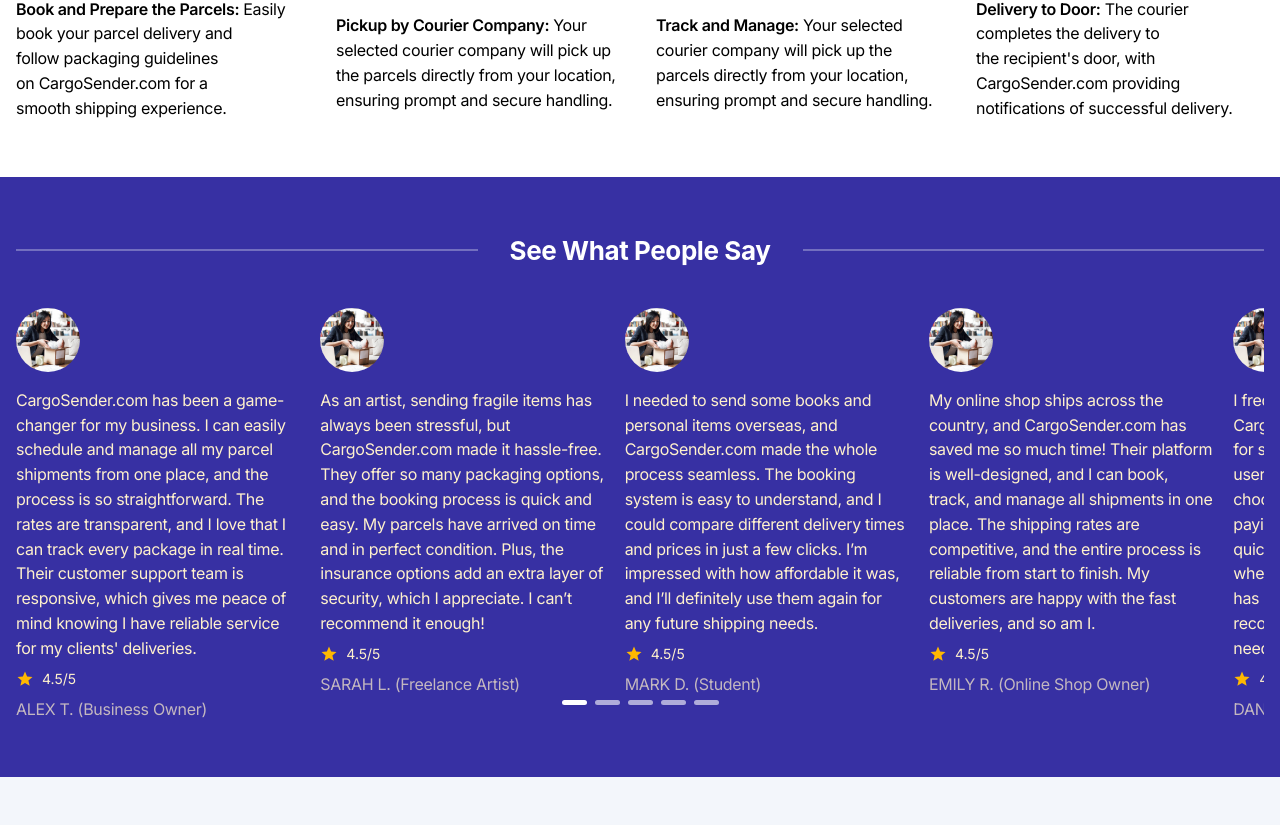
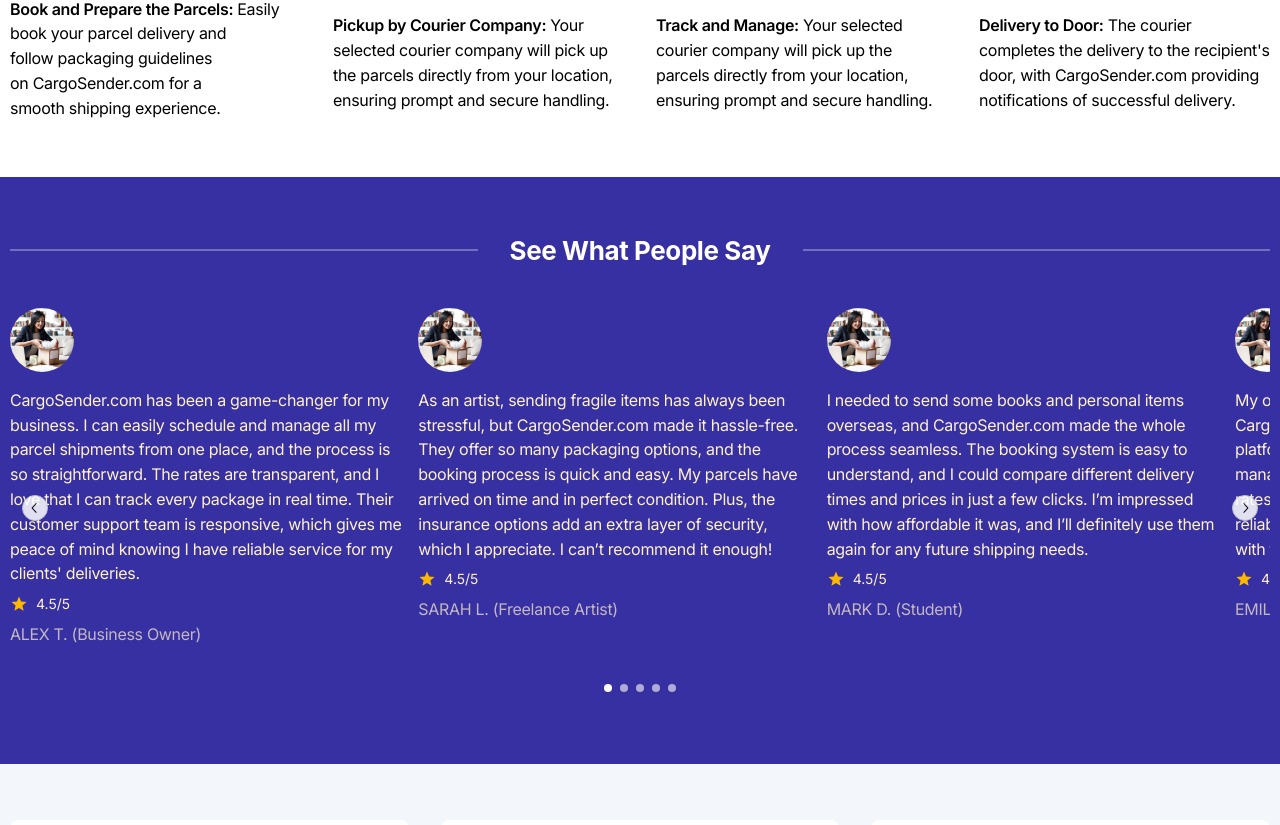
Before and after one commit to beesou777/cargo-sender, a Next.js app: page / in a window 1280 px wide. Shown: the part 1456-2281 px from the top of the page. Built offline with nearby package versions, Linux system fonts and the light colour scheme; no server answers.

Commit message:
fix : responsive and ui issue and some minor add up

```diff
--- a/package.json
+++ b/package.json
@@ -1,6 +1,6 @@
 {
   "name": "cargo-sender",
-  "version": "0.1.0",
+  "version": "0.1.1",
   "private": true,
   "scripts": {
     "dev": "next dev",
--- a/src/app/_sections/contact.tsx
+++ b/src/app/_sections/contact.tsx
@@ -5,25 +5,29 @@
 const ContactSection = () => {
   return (
     <article className="py-14">
-      <div className="safe-area flex rounded-lg bg-[url(/assets/images/contact-support-bg.jpg)] bg-cover overflow-hidden">
-        <div className="relative w-full max-w-[45%] h-[300px]">
+      <div className="safe-area grid grid-cols-6 gap-4 relative">
+        <div className="col-span-6 md:col-span-3">
+          <div className="relative w-full h-[300px] md:h-[400px] max-w-full">
             <Image
-            className="object-cover"
+              className="object-cover w-full h-full rounded-md"
               src="/assets/images/contact-support.jpg"
               alt="contact-image"
               fill
+              sizes="(max-width: 768px) 100vw, (min-width: 768px) 50vw, (min-width: 1024px) 600px"
             />
           </div>
-        <div className="p-14 flex flex-col gap-4 items-start ">
+        </div>
+      <div className="md:col-span-3 col-span-6 flex flex-col gap-4 items-start justify-center md:p-12">
         <Title order={2}>Save on Worldwide shipping with CargoSender</Title>
         <Text className="text-sm text-gray-600">
           Get started now, send an item.
         </Text>
-          <div className="flex mt-4 gap-4">
-            <Button rightSection={<Icon icon="ph:arrow-right-bold" />}>
+        <div className="flex sm:flex-row flex-col mt-4 gap-4 w-full md:w-[60%]">
+          <Button className="w-full" rightSection={<Icon icon="ph:arrow-right-bold" />}>
             Get a quote
           </Button>
           <Button
+            className="w-full"
             variant="outline"
             leftSection={<Icon icon="ri:headphone-line" />}
           >
@@ -32,7 +36,7 @@
         </div>
       </div>
     </div>
-    </article>
+    </article >
   );
 };
 
--- a/src/app/_sections/forms/cargoQuoteForm.tsx
+++ b/src/app/_sections/forms/cargoQuoteForm.tsx
@@ -49,7 +49,7 @@
   return (
     <form
       onSubmit={quoteForm.onSubmit(submitHandler)}
-      className="bg-white rounded-2xl p-8 m-4 grid gap-6"
+      className="bg-white rounded-2xl md:p-8 p-4 md:m-4 grid gap-6"
       action=""
     >
       <section className="grid gap-3">
@@ -63,7 +63,7 @@
         />
       </section>
 
-      <section className="grid gap-3">
+      <section className="grid gap-3 w-full overflow-x-hidden">
         <div className="flex justify-between items-center">
           <Text className="font-bold">Choose a service</Text>
           <Popover shadow="md">
--- a/src/app/_sections/hero.tsx
+++ b/src/app/_sections/hero.tsx
@@ -16,7 +16,7 @@
           Trustpilot
         </div>
       </span>
-      <Title className="text-6xl">
+      <Title className="h1">
         Save on Global shipping with CargoSender
       </Title>
       <div className="grid gap-2 mt-4">
@@ -46,7 +46,7 @@
 const HeroSection = () => {
   return (
     <article className={clsx("pb-10", "heroBg")}>
-      <div className="safe-area grid lg:grid-cols-2 align-middle gap-4 bg-opacity-60 min-h-[calc(100vh-3rem)]">
+      <div className="max-w-[1450px] mx-auto px-[10px] grid lg:grid-cols-2 align-middle bg-opacity-60 min-h-[calc(100vh-3rem)]">
         <LeftSection />
         <div className="grid justify-items-start content-center">
           <CargoQuoteForm />
--- a/src/app/_sections/info.tsx
+++ b/src/app/_sections/info.tsx
@@ -38,8 +38,8 @@
 
 const InfoSection = () => {
   return (
-    <article className="safe-area py-14 flex gap-8 flex-wrap justify-between items-center">
-      <div className="flex min-w-[30%]">
+    <article className="safe-area py-14 grid lg:grid-cols-4 md:grid-cols-3 sm:grid-cols-2 grid-cols-1 flex-1 gap-8 flex-wrap justify-between">
+      <section className="flex min-w-[30%]">
         <Image
           className="object-contain"
           width={137}
@@ -47,8 +47,7 @@
           src="/assets/icons/brand-logo.png"
           alt="find-us"
         />
-      </div>
-      <div className="flex flex-1 gap-8 flex-wrap justify-between">
+      </section>
       <section className="grid gap-4">
         <Text className="text-sm font-bold">Find us at</Text>
         <div className="flex gap-3 items-center">
@@ -64,9 +63,9 @@
           ))}
         </div>
       </section>
-        <section className="grid gap-4">
+      <section className="flex flex-col gap-4">
         <Text className="text-sm font-bold">Powered by</Text>
-          <div className="flex gap-3 items-center">
+        <div className="flex flex-wrap gap-3 items-center">
           {POWERED_BY?.map((path, index) => (
             <Image
               className="object-contain"
@@ -79,9 +78,9 @@
           ))}
         </div>
       </section>
-        <section className="grid gap-4">
+      <section className="flex flex-col gap-4">
         <Text className="text-sm font-bold">Supported By</Text>
-          <div className="flex gap-3 items-center">
+        <div className="flex flex-wrap gap-3 items-center">
           {SUPPORTED_BY?.map((path, index) => (
             <Image
               className="object-contain"
@@ -94,7 +93,6 @@
           ))}
         </div>
       </section>
-      </div>
     </article>
   );
 };
--- a/src/app/_sections/reviews.tsx
+++ b/src/app/_sections/reviews.tsx
@@ -7,39 +7,45 @@
 import { IMAGES } from "@/utils/constants";
 import ReviewCard from "@/components/cards/reviewCard";
 
-
 const ReviewsSections = () => {
-  const sm = useMediaQuery('(min-width: 640px)');
-  const md = useMediaQuery('(min-width: 768px)');
-  const lg = useMediaQuery('(min-width: 1024px)');
-  const xl = useMediaQuery('(min-width: 1280px)');
+  const sm = useMediaQuery("(min-width: 640px)");
+  const md = useMediaQuery("(min-width: 768px)");
+  const lg = useMediaQuery("(min-width: 1024px)");
+  const xl = useMediaQuery("(min-width: 1280px)");
 
   // Determine the number of slides per view based on screen size
-  const slidesToShow = xl ? 4 : lg ? 3 : md ? 2 : sm ? 1 : 1;
-  const slideSize = (96 / slidesToShow).toFixed(1)
+  const slidesToShow = xl ? 3 : lg ? 3 : md ? 2 : sm ? 1 : 1;
+  const slideSize = sm ? (96 / slidesToShow).toFixed(1) : "100";
+
   return (
-    <>
-      <article className="bg-indigo-800 py-14">
-        <section className="safe-area grid gap-10 justify-items-center">
-          <div className="flex gap-8 items-center w-full">
-            <div className="flex-1 h-[2px] bg-white opacity-30"></div>
-            <Title order={2} className="font-normal text-center text-white">
+    <article className="bg-indigo-800 py-8 sm:py-14">
+      <section className="safe-area grid gap-6 sm:gap-10 justify-items-center">
+        <div className="flex gap-4 sm:gap-8 items-center w-full">
+          <div className="flex-1 h-[1px] sm:h-[2px] bg-white opacity-30"></div>
+          <Title order={2} className="font-normal text-center text-white text-lg sm:text-xl md:text-2xl">
             See What People Say
           </Title>
-            <div className="flex-1 h-[2px] bg-white opacity-30"></div>
+          <div className="flex-1 h-[1px] sm:h-[2px] bg-white opacity-30"></div>
         </div>
-          <div className="w-full block">
-
+        <div className="w-full block overflow-x-hidden">
           <Carousel
             slideSize={`${slideSize}%`}
-              slideGap="lg"
+            height={sm ? 400 : 300}
+            slideGap="md"
             align="start"
             loop
-              withControls={false}
+            withControls={true}
             withIndicators
+            styles={{
+              controls: { fontSize: "1rem", color: "white" },
+              indicator: { width: 8, height: 8 },
+            }}
           >
-              {CONTENT.TESTIMONIALS.map((testimonial) => (
-                <Carousel.Slide key={testimonial.title} className="min-h-[400px]">
+            {CONTENT.TESTIMONIALS.map((testimonial, index) => (
+              <Carousel.Slide
+                key={`${testimonial.title}-${index}`}
+                className="min-h-[300px] sm:min-h-[400px]"
+              >
                 <ReviewCard
                   stars={4.5}
                   title={testimonial.title}
@@ -51,10 +57,8 @@
             ))}
           </Carousel>
         </div>
-
       </section>
     </article>
-    </>
   );
 };
 
--- a/src/app/globals.scss
+++ b/src/app/globals.scss
@@ -13,7 +13,7 @@
 
   @media (max-width: 1400px) {
     .safe-area {
-      @apply px-4;
+      @apply px-[10px];
     }
   }
 
--- a/src/components/cards/reviewCard.tsx
+++ b/src/components/cards/reviewCard.tsx
@@ -25,10 +25,7 @@
         <Icon className="text-secondary text-lg" icon="material-symbols:star" />
         <span>{stars}/5</span>
       </div>
-      <div className="grid">
-        <Text className="opacity-70">{name?.toLocaleUpperCase()} ({title})</Text>
-
-      </div>
+      <Text className="opacity-70">{name?.toLocaleUpperCase()} ({title})</Text>
     </div>
   );
 };
--- a/src/style/_typography.scss
+++ b/src/style/_typography.scss
@@ -1,3 +1,13 @@
+*{
+  padding: 0;
+  margin: 0;
+  box-sizing: border-box;
+}
+
+body{
+  overflow-x: hidden;
+}
+
 h1,
 .h1 {
   font-size: 2.5rem;
```
Also changed, not shown: public/assets/images/contact_background.webp (added). Lines whose indentation alone changed are shown as unchanged.
